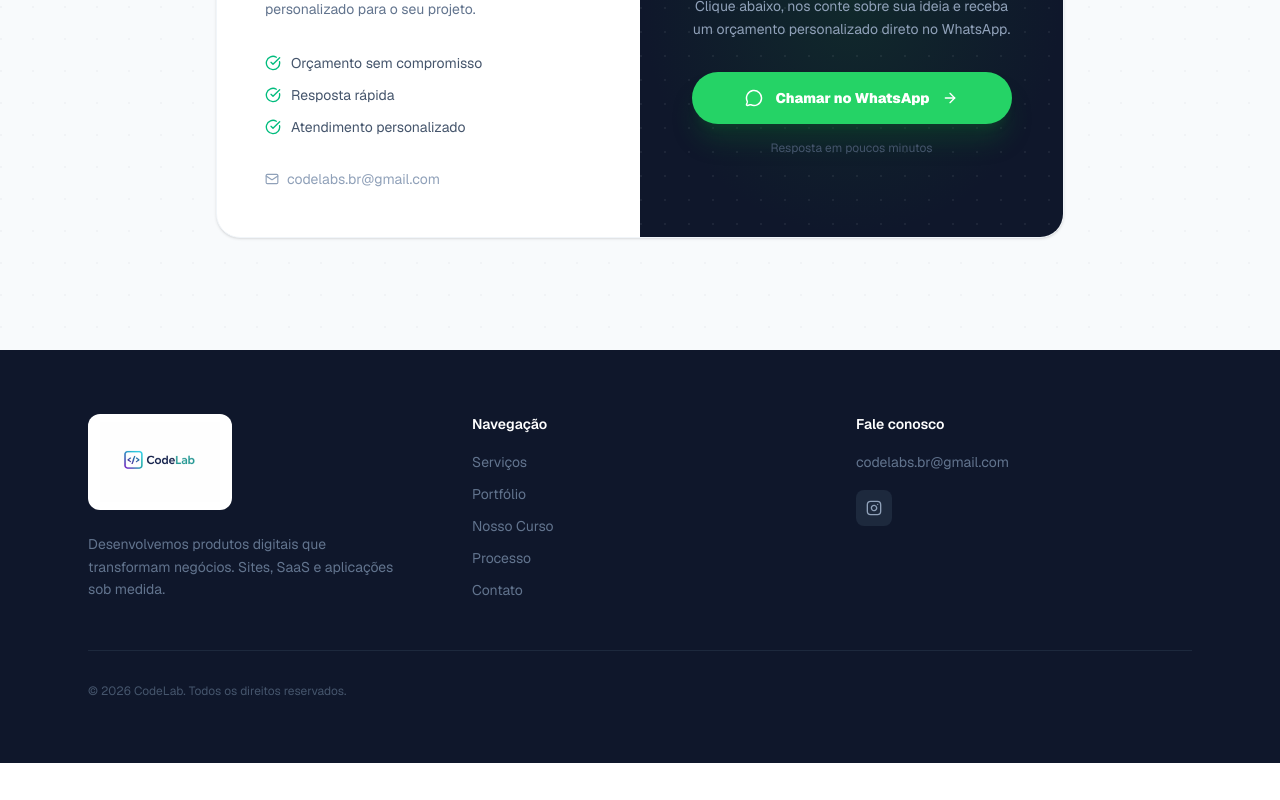
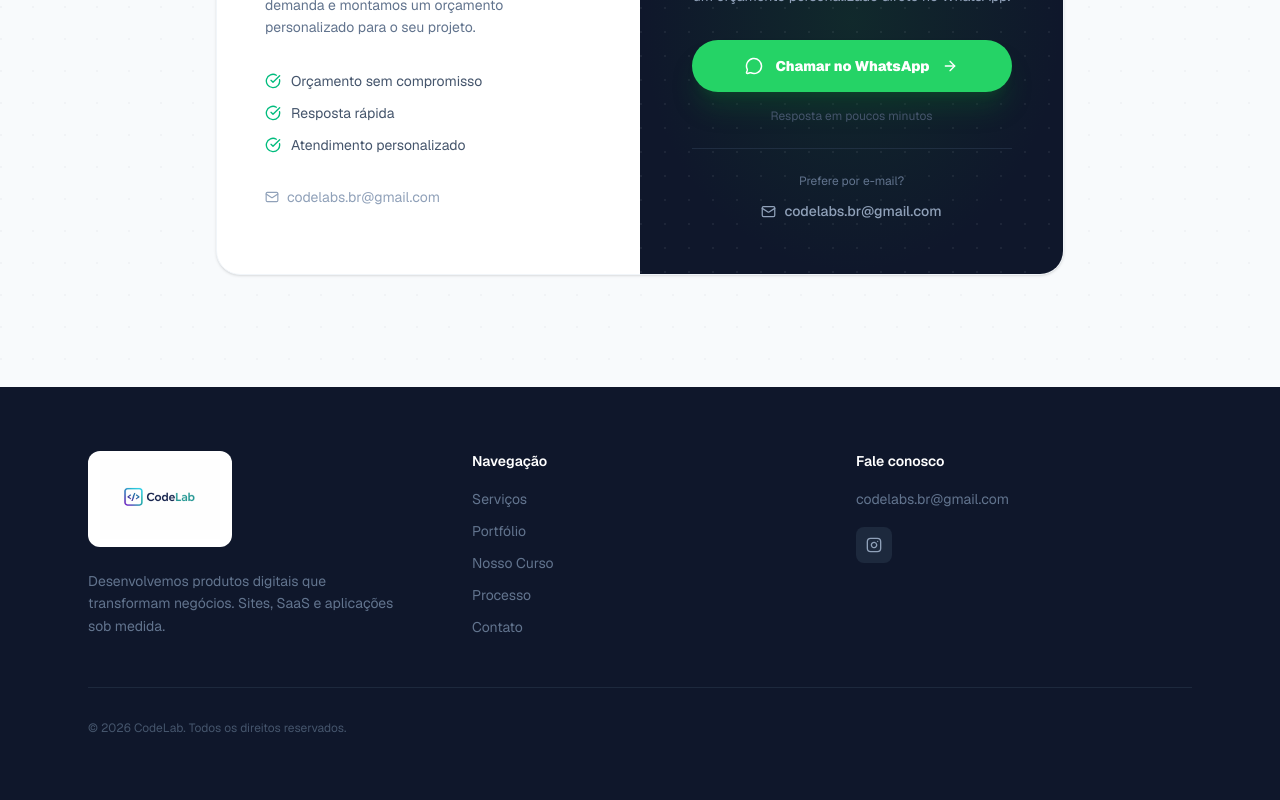
Before and after one commit to Folha111/site-codelab, a Next.js app: page / in a window 1280 px wide. Shown: the part 5659-6459 px from the top of the page. Before the commit the page ends 6422 px from the top, so only its background shows below. Built offline with nearby package versions, Linux system fonts and the light colour scheme.

Commit message:
feat: add email option below WhatsApp CTA

```diff
--- a/src/components/CTA.tsx
+++ b/src/components/CTA.tsx
@@ -104,6 +104,17 @@ export default function CTA() {
                 <p className="text-slate-600 text-xs mt-4">
                   Resposta em poucos minutos
                 </p>
+
+                <div className="mt-6 pt-6 border-t border-slate-700/50 w-full">
+                  <p className="text-slate-500 text-xs mb-3">Prefere por e-mail?</p>
+                  <a
+                    href="mailto:codelabs.br@gmail.com"
+                    className="inline-flex items-center gap-2 text-slate-400 hover:text-white transition-colors text-sm font-medium"
+                  >
+                    <Mail size={15} />
+                    codelabs.br@gmail.com
+                  </a>
+                </div>
               </div>
             </div>
           </div>
```
